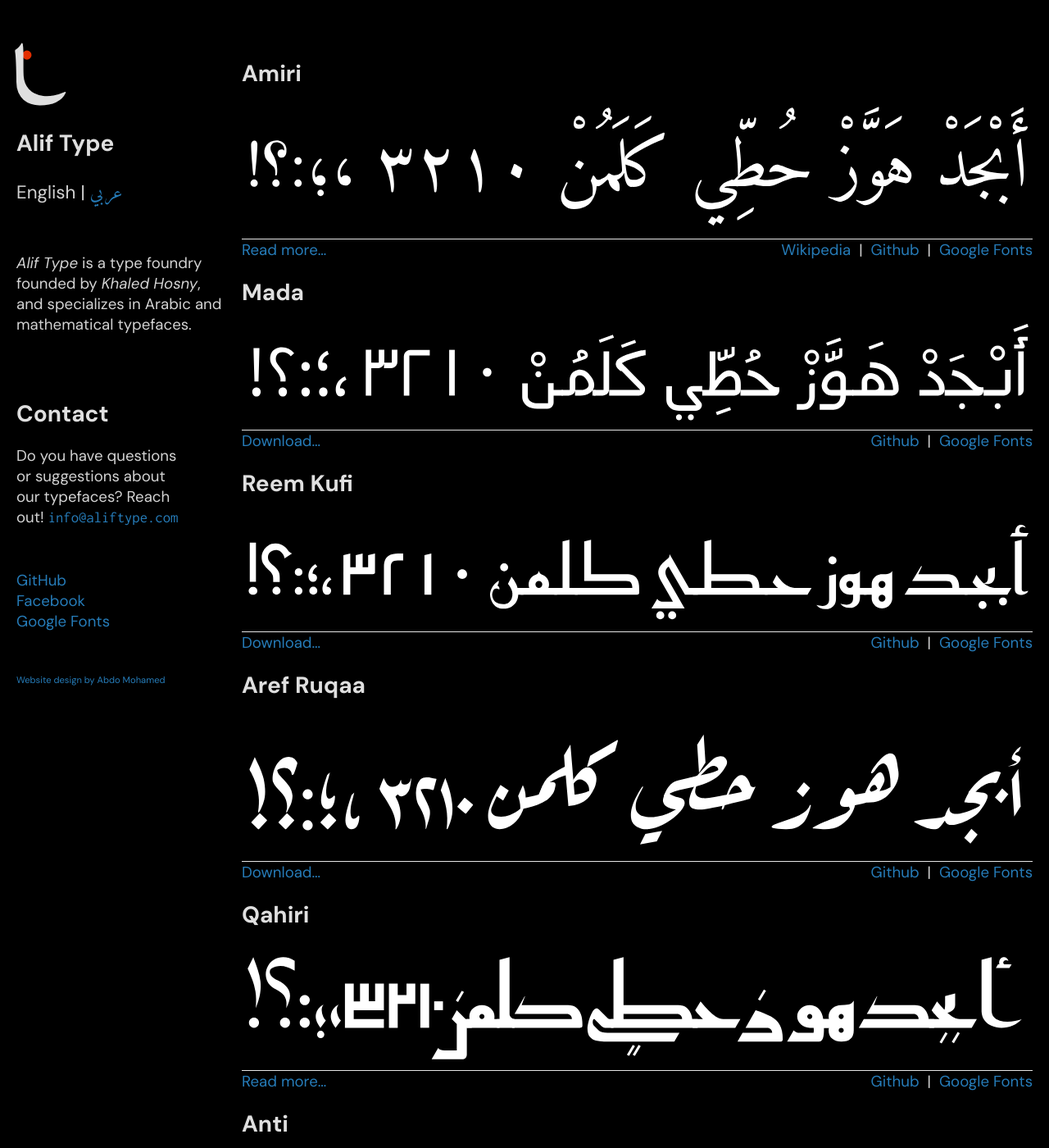
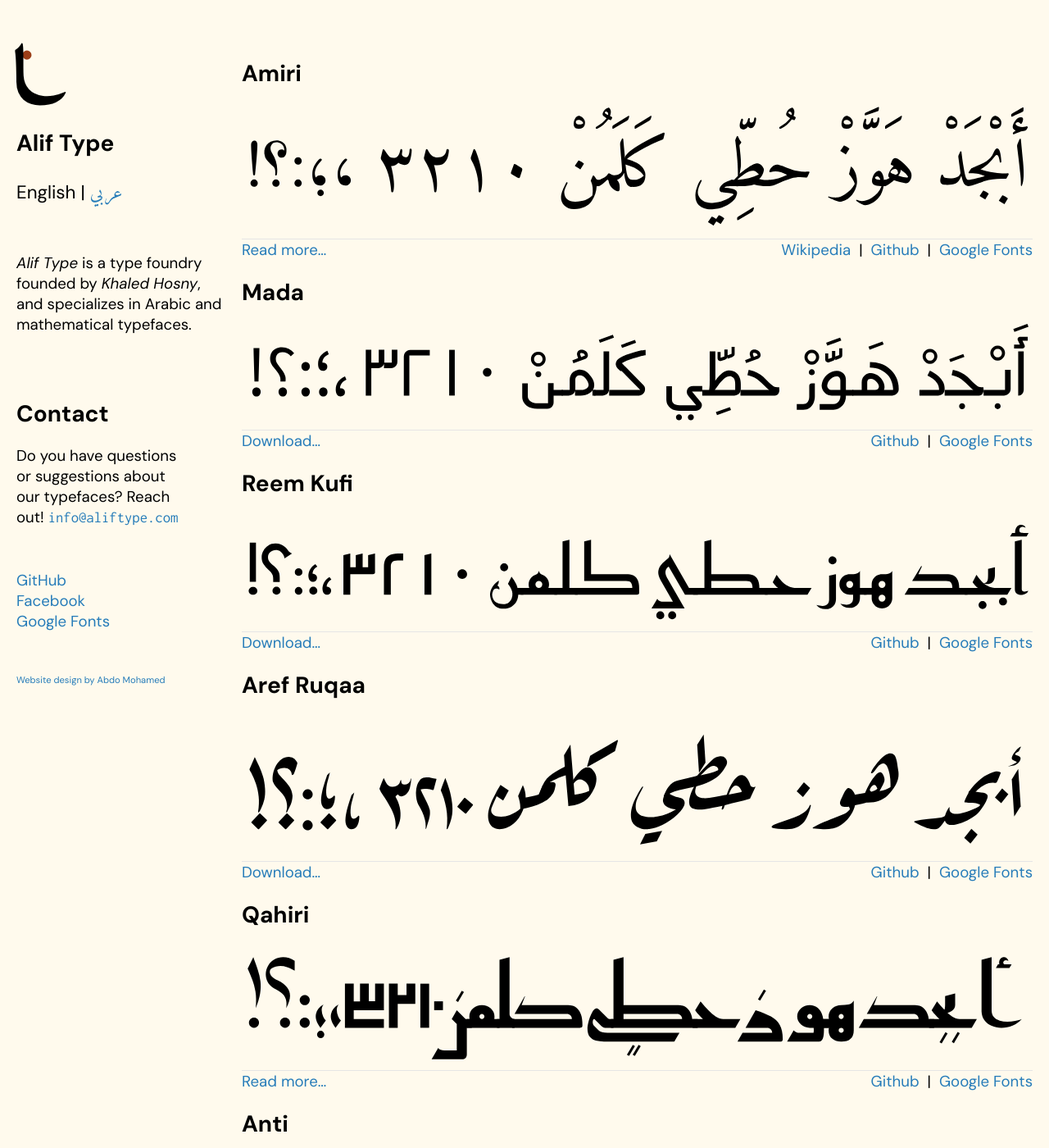
Before and after one commit to aliftype/aliftype.github.io, a Jekyll site: the page built from index.md, in a window 1280 px wide and 1400 px high. Shown: the whole window at 82% size. Built offline with Jekyll 4.4.1, drawn with Linux system fonts in a browser that asks for light colours.

Commit message:
Support light theme

```diff
--- a/assets/css/style.scss
+++ b/assets/css/style.scss
@@ -18,8 +18,11 @@
 }
 
 :root {
+  color-scheme: light dark;
+  --body-background-color: light-dark(#FFFAED, black);
+  --body-color: light-dark(black, lightgray);
   --kufi-family: "Raqq", serif;
-  --kufi-color: #DFDFDF;
+  --kufi-color: light-dark(black, #DFDFDF);
   --main-family: "Amiri", serif;
   --heading-family: "Reem Kufi", sans-serif;
   --h1-font-size: 40px;
@@ -35,8 +38,10 @@
   --h1-font-size: 1.5em;
 }
 
-body * {
-  font-palette: dark;
+@media (prefers-color-scheme: dark) {
+  body * {
+    font-palette: dark;
+  }
 }
 
 body {
@@ -44,8 +49,8 @@
   font-size: 14pt;
   font-weight: 400;
   font-variant-numeric: proportional-nums;
-  background-color: black;
-  color: lightgray;
+  background-color: var(--body-background-color);
+  color: var(--body-color);
   max-width: 1240px;
   padding: 0 15px;
   margin: var(--top-bottom-margin) auto;
```
Also changed, not shown: assets/images/amiri.svg, assets/images/aref-ruqaa.svg, assets/images/mada.svg, assets/images/qahiri.svg, assets/images/rana-kufi.svg, assets/images/raqq.svg, assets/images/reem-kufi.svg, assets/images/xits.svg.
